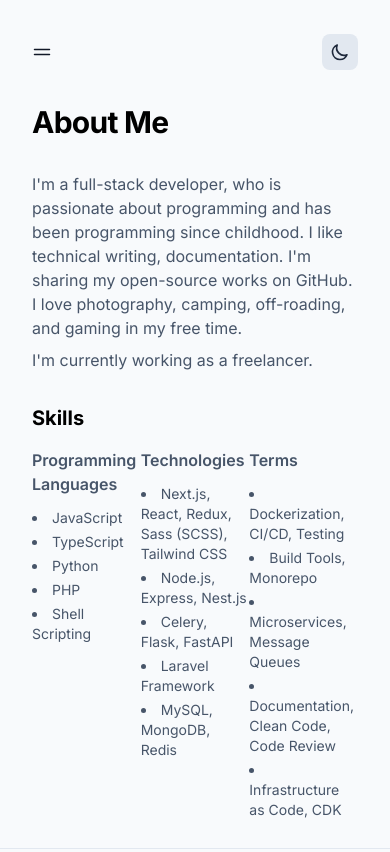
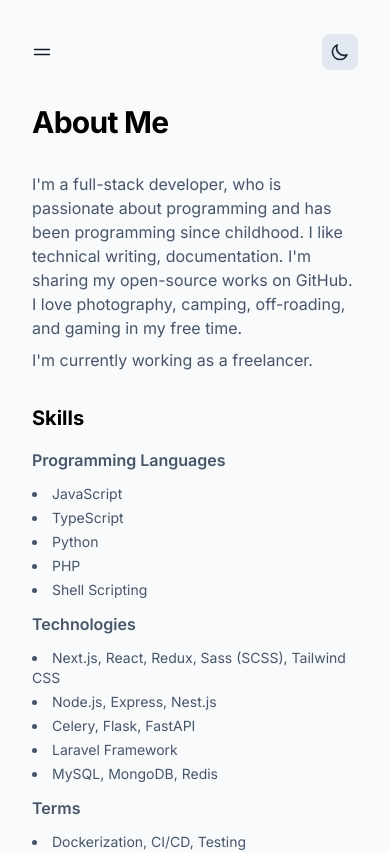
Before and after one commit to sinanbekar/sinan.engineer, a Next.js app: page /about in a window 390 px wide. Shown: the top 852 px of the page. Built offline with nearby package versions, Linux system fonts and the light colour scheme.

Commit message:
fix: skills section mobile adjustment

```diff
--- a/src/pages/about.tsx
+++ b/src/pages/about.tsx
@@ -26,7 +26,7 @@
           <h2 className="text-xl font-bold text-black dark:text-white md:text-3xl">
             Skills
           </h2>
-          <div className="my-4 flex flex-wrap">
+          <div className="my-4 flex flex-col md:flex-row md:flex-wrap">
             <div className="flex-1">
               <span className="font-semibold dark:text-slate-300">
                 Programming Languages
```
